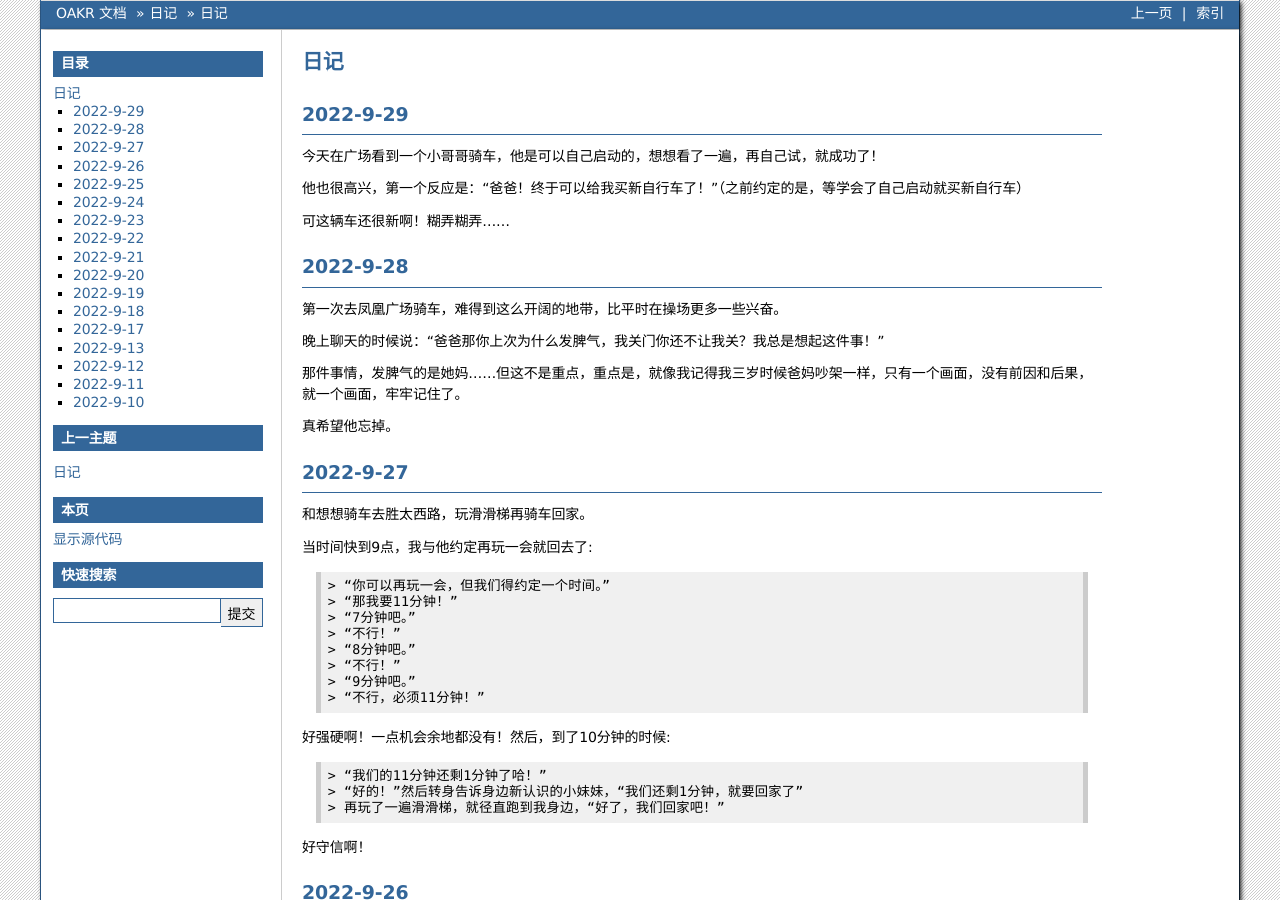
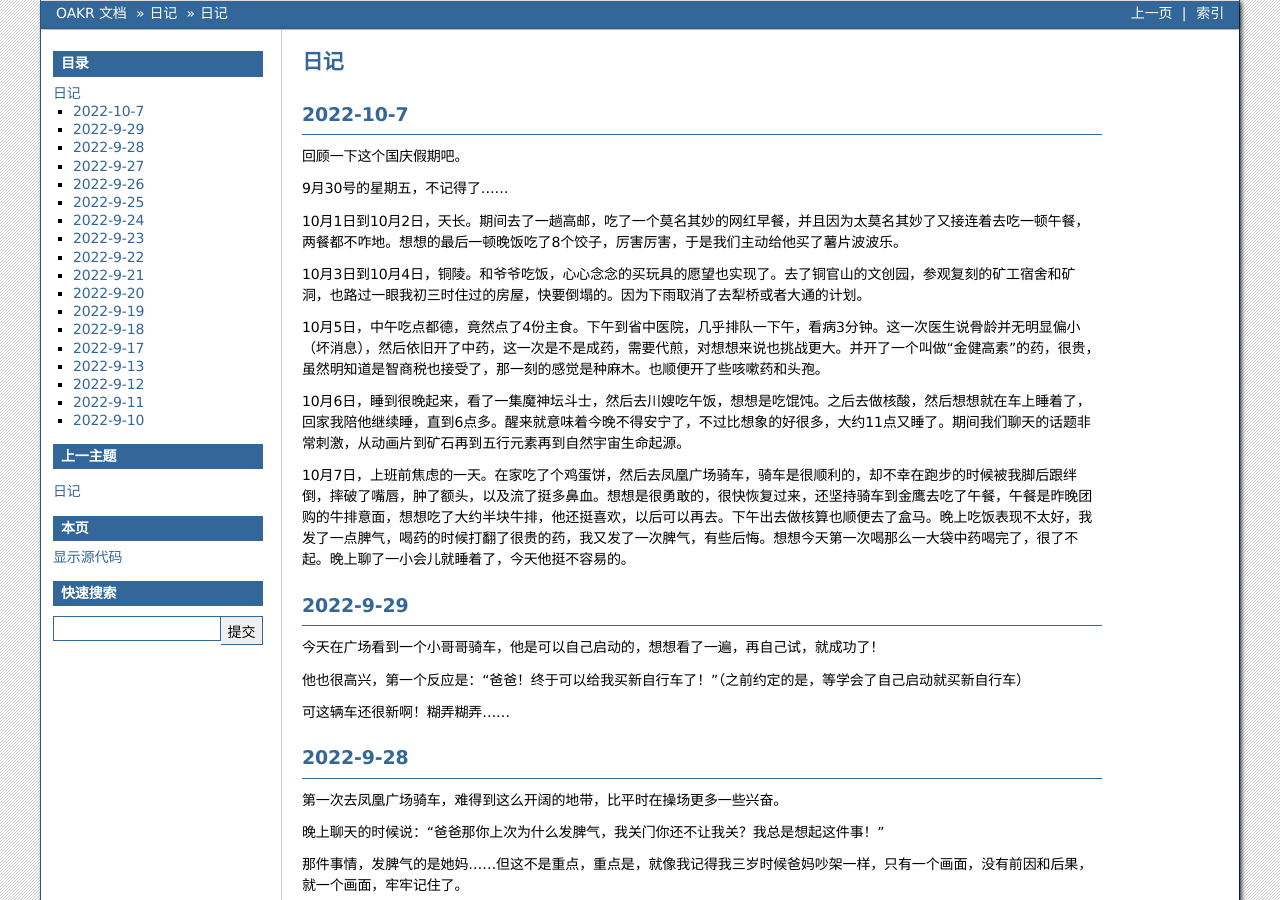
Before and after one commit to cruiurc/cruiurc.github.io, a Sphinx documentation site: the page built from source/diary/diary.rst, in a window 1280 px wide and 900 px high. Built offline with Sphinx 7.4.7, drawn with Linux system fonts in a browser that asks for light colours.

Commit message:
add diary 20221007

```diff
--- a/source/diary/diary.rst
+++ b/source/diary/diary.rst
@@ -1,5 +1,20 @@
 日记
 =======
+2022-10-7
+----------
+回顾一下这个国庆假期吧。
+
+9月30号的星期五，不记得了……
+
+10月1日到10月2日，天长。期间去了一趟高邮，吃了一个莫名其妙的网红早餐，并且因为太莫名其妙了又接连着去吃一顿午餐，两餐都不咋地。想想的最后一顿晚饭吃了8个饺子，厉害厉害，于是我们主动给他买了薯片波波乐。
+
+10月3日到10月4日，铜陵。和爷爷吃饭，心心念念的买玩具的愿望也实现了。去了铜官山的文创园，参观复刻的矿工宿舍和矿洞，也路过一眼我初三时住过的房屋，快要倒塌的。因为下雨取消了去犁桥或者大通的计划。
+
+10月5日，中午吃点都德，竟然点了4份主食。下午到省中医院，几乎排队一下午，看病3分钟。这一次医生说骨龄并无明显偏小（坏消息），然后依旧开了中药，这一次是不是成药，需要代煎，对想想来说也挑战更大。并开了一个叫做“金健高素”的药，很贵，虽然明知道是智商税也接受了，那一刻的感觉是种麻木。也顺便开了些咳嗽药和头孢。
+
+10月6日，睡到很晚起来，看了一集魔神坛斗士，然后去川嫂吃午饭，想想是吃馄饨。之后去做核酸，然后想想就在车上睡着了，回家我陪他继续睡，直到6点多。醒来就意味着今晚不得安宁了，不过比想象的好很多，大约11点又睡了。期间我们聊天的话题非常刺激，从动画片到矿石再到五行元素再到自然宇宙生命起源。
+
+10月7日，上班前焦虑的一天。在家吃了个鸡蛋饼，然后去凤凰广场骑车，骑车是很顺利的，却不幸在跑步的时候被我脚后跟绊倒，摔破了嘴唇，肿了额头，以及流了挺多鼻血。想想是很勇敢的，很快恢复过来，还坚持骑车到金鹰去吃了午餐，午餐是昨晚团购的牛排意面，想想吃了大约半块牛排，他还挺喜欢，以后可以再去。下午出去做核算也顺便去了盒马。晚上吃饭表现不太好，我发了一点脾气，喝药的时候打翻了很贵的药，我又发了一次脾气，有些后悔。想想今天第一次喝那么一大袋中药喝完了，很了不起。晚上聊了一小会儿就睡着了，今天他挺不容易的。
 
 2022-9-29
 ----------
```
